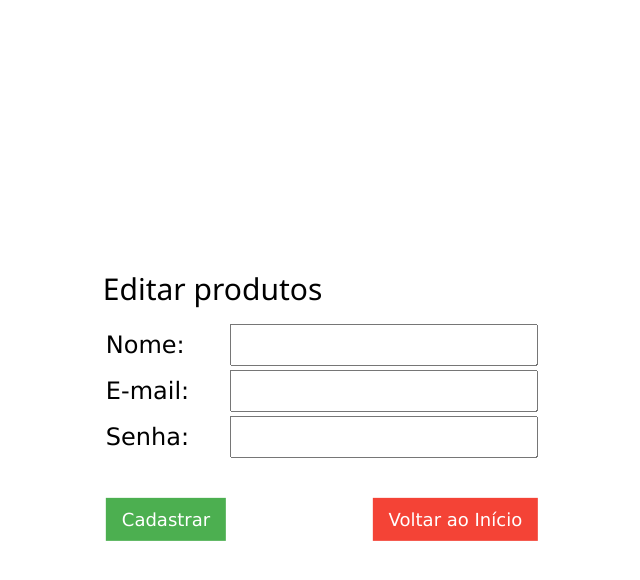
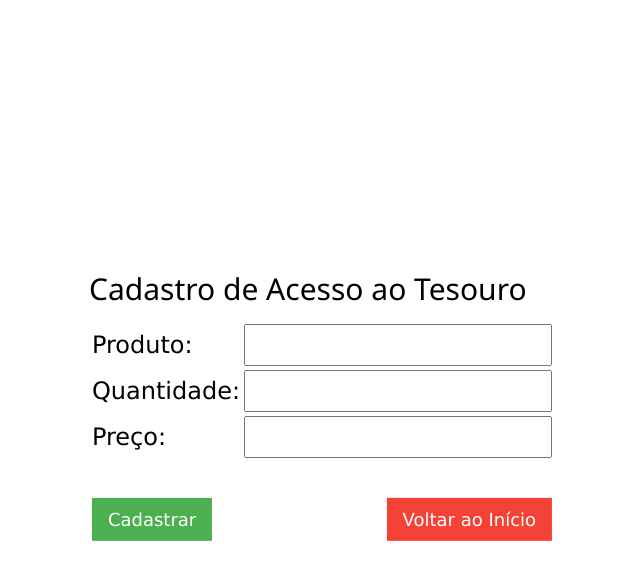
Before and after one commit to pyethraetec/DS-2o_mod, a PHP site: page /cadastro.php in a window 1280 px wide. Shown: the top 580 px of the page, without its empty margins (318-958 px from the left). Run offline with PHP 8.4, Linux system fonts and the light colour scheme.

Commit message:
Tentando resolver ativs

```diff
--- a/PW_II/29.05-Ativ_CRUD/cadastro.php
+++ b/PW_II/29.05-Ativ_CRUD/cadastro.php
@@ -1,28 +1,37 @@
 <?php session_start(); ?>
 <!DOCTYPE html>
 <html>
-<title>Acesso ao terouro</title>
+<title>Cadastro de produtos
+</title>
 <meta name="viewport" content="width=device-width, initial-scale=1">
 <link rel="stylesheet" href="https://www.w3schools.com/w3css/4/w3.css">
 <body>
 
 <div class="w3-container w3-display-middle">
-  <h2>Editar produtos</h2>
+  <h2>Cadastro de Acesso ao Tesouro</h2>
 
 <!--Forms de cadastro-->
+
+<!--
+  Código
+  Produto
+  Quantidade
+  Preço
+  Ação
+-->
   <form action="" method="post" class="w3-xlarge">
     <table>
       <tr>
-        <td>Nome:</td>
-        <td><input type="text" name="nome" required></td>
+        <td>Produto:</td>
+        <td><input type="text" name="Produto" required></td>
       </tr>
       <tr>
-        <td>E-mail:</td>
-        <td><input type="email" name="email" required></td>
+        <td>Quantidade:</td>
+        <td><input type="int" name="Quant" required></td>
       </tr>
       <tr>
-        <td>Senha:</td>
-        <td><input type="password" name="senha" required></td>
+        <td>Preço:</td>
+        <td><input type="double" name="Preco" required></td>
       </tr>
       <tr>
         <td>
@@ -30,33 +39,38 @@
           <button onclick="document.getElementById('id01').style.display='block'" class="w3-button w3-green w3-large">Cadastrar</button></td>
         <td align="right">
           <br>
-          <a href="index.php" class="w3-button w3-red w3-large">Voltar ao Início</a></td>
+          <a href="./crud.php" class="w3-button w3-red w3-large">Voltar ao Início</a></td>
       </tr>
     </table>
   </form>
 
-  <!--Protocolando cadastros no banco-->
+
 <?php
-  if(isset($_POST["nome"])){
 
-    $Produtos = $_POST["Produtos"];
-    $email = $_POST["email"];
-    $senha = $_POST["senha"];
+    //get propriedades do forms pro banco
+  if(isset($_POST["Produto"])){
+    $Produto = $_POST["Produto"];
+    $Quant = $_POST["Quant"];
+    $Preco = $_POST["Preco"];
 
+    //conexão com banco
     $url = "localhost";
     $user = "root";
     $pass = "";
     $db = "test";
 
-      //1° passo - conectar com o banco
     $conexao = mysqli_connect($url, $user, $pass, $db);
 
     if($conexao == false){
        die("A conexão falhou!");
     }
 
-    $query = mysqli_query($conexao,"INSERT INTO produtos(Produtos, Quant, Preco) VALUES('$Produtos','$Quant','$Preco')");
+    $query;
 
+     //inserindo no banco
+    $query = mysqli_query($conexao,"INSERT INTO produtos (Produto, Quant, Preco) VALUES('$Produto','$Quant','$Preco')");
+
+    //testando se o insert deu certo
     if($query == true){
       header("Location:crud.php");
     }
```
Also changed, not shown: PW_II/29.05-Ativ_CRUD/crud.php (+5 -3 lines), PW_II/29.05-Ativ_CRUD/editar.php (+13 -10 lines), PW_II/29.05-Ativ_CRUD/excluir.php (+12 -5 lines). Lines whose indentation alone changed are shown as unchanged.
